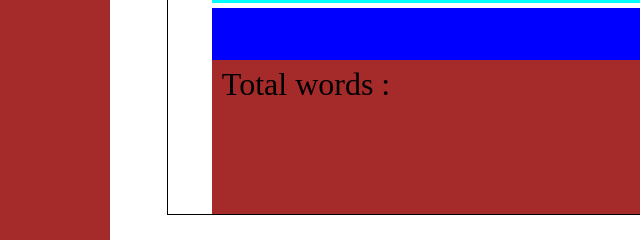
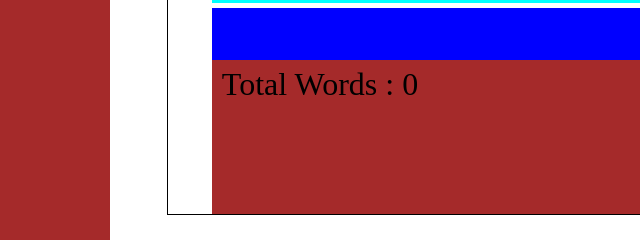
Before and after one commit to a-deep97/word-counter, a website: page views/index.html in a window 1280 px wide. Shown: the part 498-738 px from the top of the page, 181-821 px from the left. Drawn offline with Linux system fonts and the light colour scheme; files that its build step writes are made by us from their sources; files whose address does not match are found by name.

Commit message:
word count set to zero on clear button

```diff
--- a/public/js/counter.js
+++ b/public/js/counter.js
@@ -17,4 +17,5 @@ calculate_button.addEventListener('click',()=>{
 //event on clicking of clear button
 clear_button.addEventListener('click',()=>{
     required_para.value=null;
+    total_words.innerHTML="Total Words : 0";
 });
--- a/views/index.html
+++ b/views/index.html
@@ -23,7 +23,7 @@
                     <button class="control-button" id="calculate-button">Count</button>
                 </div>
                 <div id="result-area">
-                    <div id="total-words">Total words : </div>
+                    <div id="total-words">Total Words : 0</div>
                 </div>
             </div>
         </div>
```
